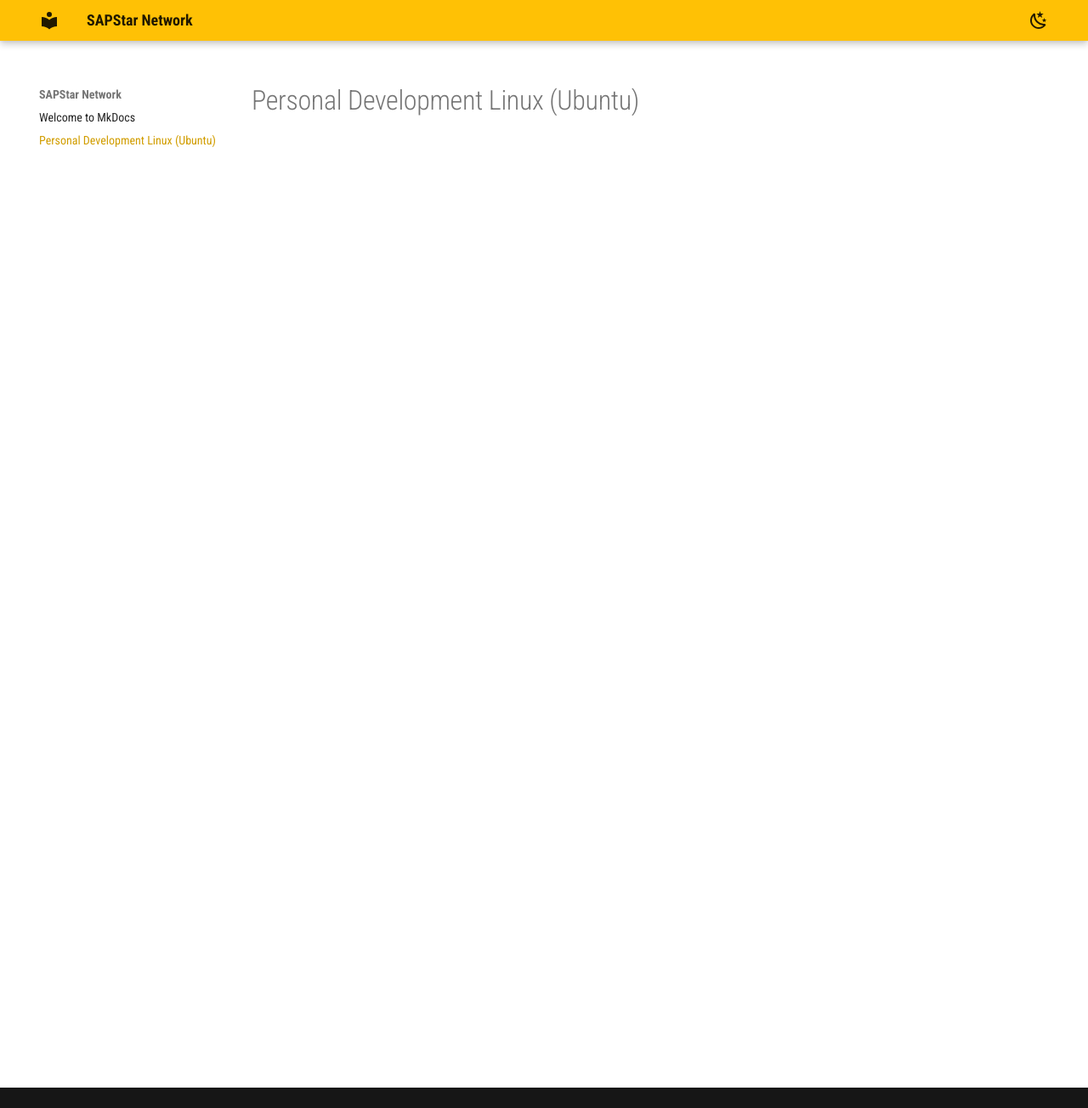
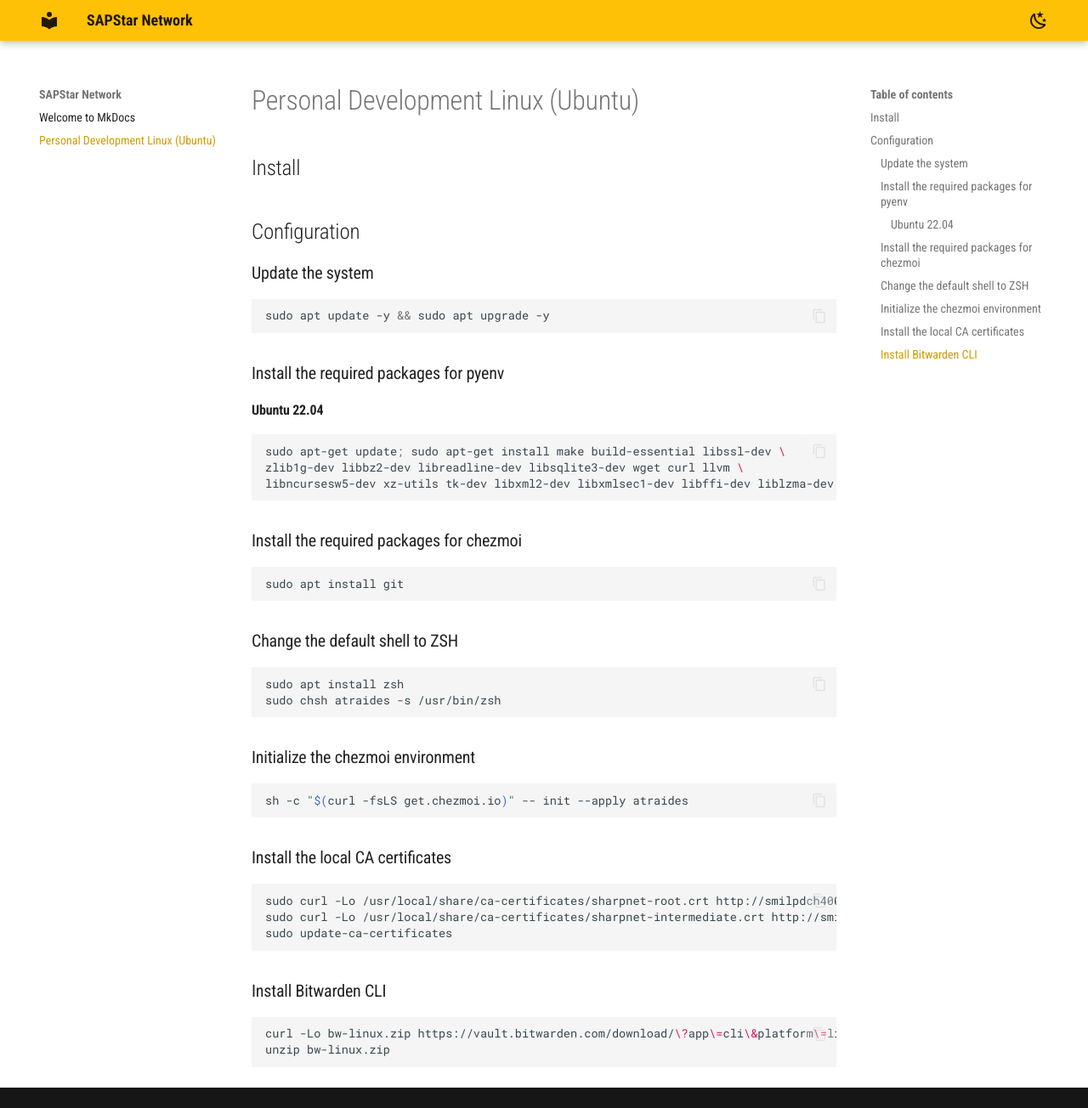
Before and after one commit to atraides/sapstardocs, an MkDocs documentation site: the page built from docs/development-linux.md, in a window 1280 px wide and 1304 px high. Shown: the whole window at 85% size. Built offline with MkDocs 1.6.1 and Material for MkDocs 9.7.7, drawn with Linux system fonts in a browser that asks for light colours.

Commit message:
add: initial developer system setup

````diff
--- a/docs/development-linux.md
+++ b/docs/development-linux.md
@@ -1 +1,55 @@
 # Personal Development Linux (Ubuntu)
+
+## Install
+
+## Configuration
+
+### Update the system
+
+``` shell
+sudo apt update -y && sudo apt upgrade -y
+```
+
+### Install the required packages for pyenv
+
+#### Ubuntu 22.04
+
+``` shell
+sudo apt-get update; sudo apt-get install make build-essential libssl-dev \
+zlib1g-dev libbz2-dev libreadline-dev libsqlite3-dev wget curl llvm \
+libncursesw5-dev xz-utils tk-dev libxml2-dev libxmlsec1-dev libffi-dev liblzma-dev
+```
+
+### Install the required packages for chezmoi
+
+``` shell
+sudo apt install git
+```
+
+### Change the default shell to ZSH
+
+``` shell
+sudo apt install zsh
+sudo chsh atraides -s /usr/bin/zsh
+```
+
+### Initialize the chezmoi environment
+
+``` shell
+sh -c "$(curl -fsLS get.chezmoi.io)" -- init --apply atraides
+```
+
+### Install the local CA certificates
+
+``` shell
+sudo curl -Lo /usr/local/share/ca-certificates/sharpnet-root.crt http://smilpdch4000.sharpnet.sdac:32080/static/certs/sharpnet-root.crt
+sudo curl -Lo /usr/local/share/ca-certificates/sharpnet-intermediate.crt http://smilpdch4000.sharpnet.sdac:32080/static/certs/sharpnet-intermediate.crt
+sudo update-ca-certificates
+```
+
+### Install Bitwarden CLI
+
+``` shell
+curl -Lo bw-linux.zip https://vault.bitwarden.com/download/\?app\=cli\&platform\=linux
+unzip bw-linux.zip
+```
````
